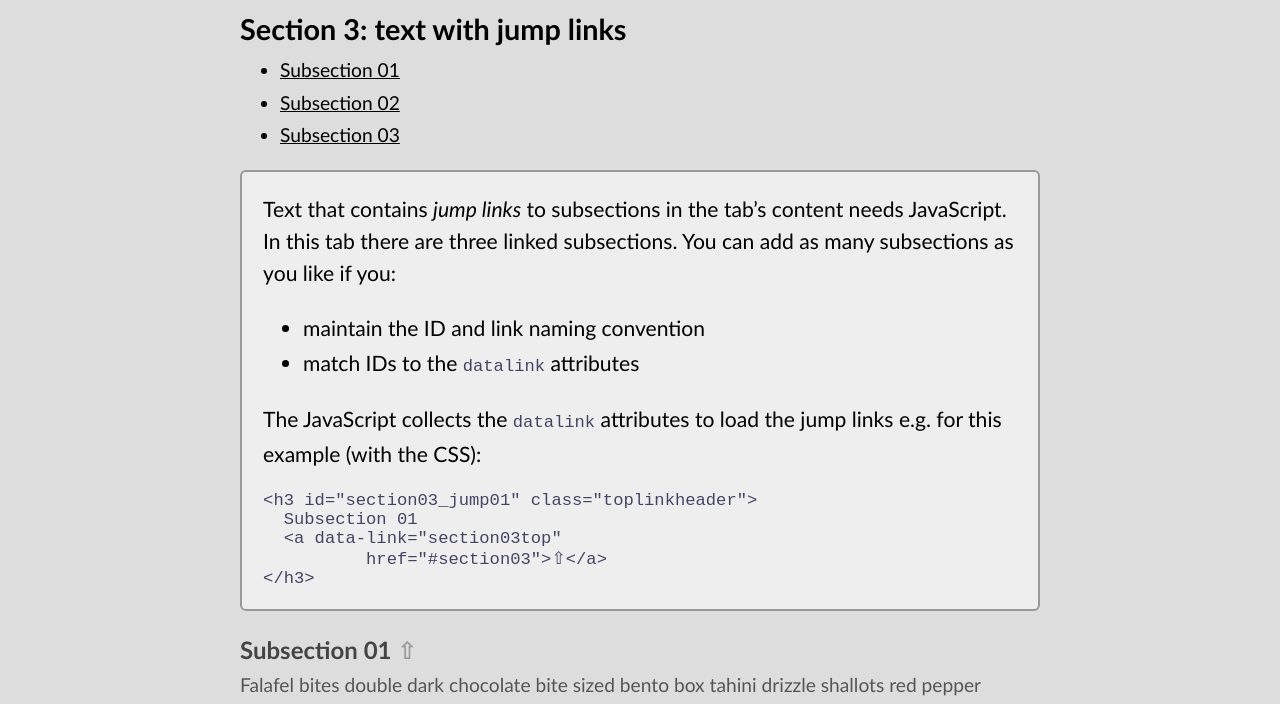
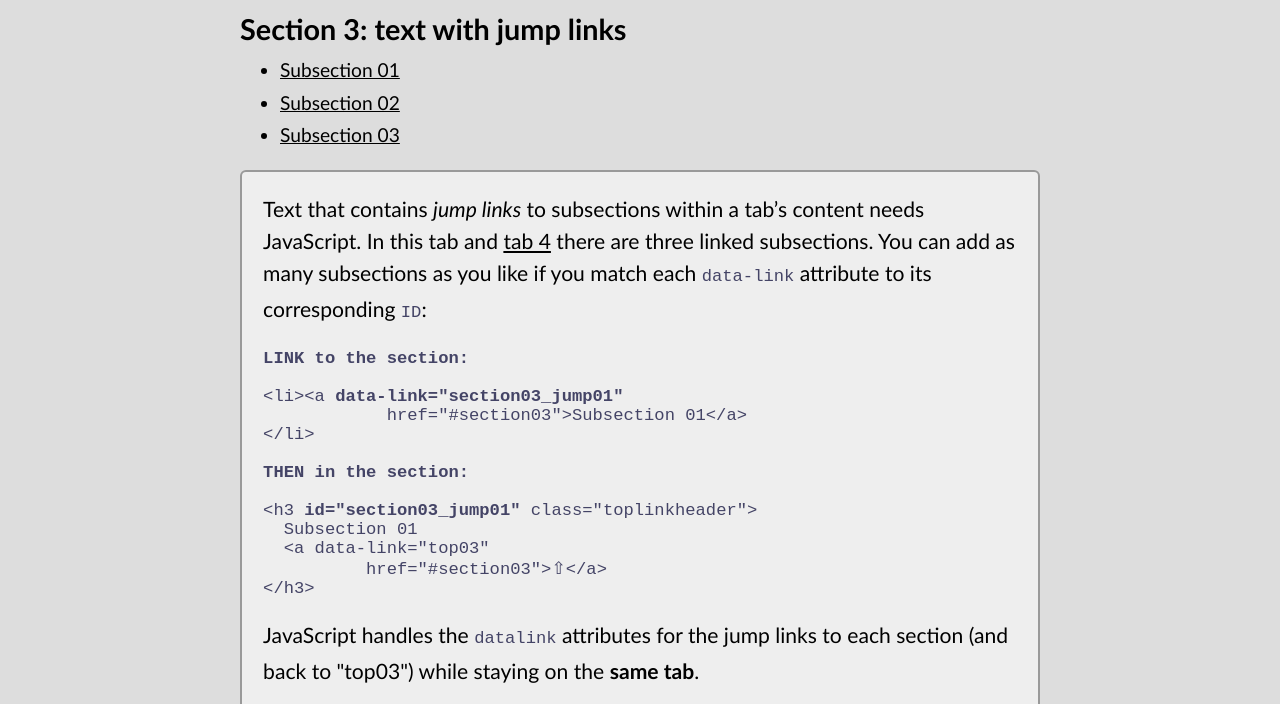
Before and after one commit to DaveEveritt/css-sibling-tabs, a plain HTML site: page index.html in a window 1280 px wide. Both pictures are taken after a click on the link "tabs 3". Shown: the part 84-788 px from the top of the page. Drawn offline with Linux system fonts and the light colour scheme.

Commit message:
edit instructions and top links

```diff
--- a/index.html
+++ b/index.html
@@ -27,14 +27,13 @@
     <main class="tab_container">
 
       <!-- SECTION 1 -->
-
       <section>
 
         <h2>Section 1: Explanation</h2>
 
         <div class="instructions">
           <p>
-            Pure HTML/CSS <strong>bookmarkable tabs</strong> (by URL hash) using IDs and <em>sibling selectors</em>. The jump links in <a href="#section03">tabs 3</a> and <a href="#section04">tabs 4</a> use vanilla JavaScript. <a href="https://github.com/daveeveritt/css-sibling-tabs/">GitHub repo with code here</a>.
+            Pure HTML/CSS <strong>bookmarkable tabs</strong> (by URL hash) using IDs and <em>sibling selectors</em>. The jump links in <a href="#section03">tabs 3</a> and <a href="#section04">tabs 4</a> use vanilla JavaScript—see <a href="#section03">tab 3</a> for instructions. <a href="https://github.com/daveeveritt/css-sibling-tabs/">GitHub repo with code here</a>.
           </p>
 
           <p>
@@ -48,7 +47,6 @@
       </section>
 
       <!-- SECTION 2 -->
-
       <section>
 
         <h2>Section 2: just text</h2>
@@ -64,10 +62,9 @@
       </section>
 
       <!-- SECTION 3 -->
-
       <section>
 
-        <h2 id="section03top">Section 3: text with jump links</h2>
+        <h2 id="top03">Section 3: text with jump links</h2>
 
         <ul>
           <li><a data-link="section03_jump01" href="#section03">Subsection 01</a></li>
@@ -77,34 +74,38 @@
 
         <div class="instructions">
           <p>
-            Text that contains <em>jump links</em> to subsections in the tab’s content needs JavaScript. In this tab there are three linked subsections. You can add as many subsections as you like if you:
+            Text that contains <em>jump links</em> to subsections within a tab’s content needs JavaScript. In this tab and <a href="#section04">tab 4</a> there are three linked subsections. You can add as many subsections as you like if you match each <code>data-link</code> attribute to its corresponding <code>ID</code>:
           </p>
-          <ul>
-            <li>maintain the ID and link naming convention</li>
-            <li>match IDs to the <code>datalink</code> attributes</li>
-          </ul>
-          <p>
-            The JavaScript collects the <code>datalink</code> attributes to load the jump links e.g. for this example (with the CSS):
-            <pre><code>&lt;h3 id="section03_jump01" class="toplinkheader">
+          <pre><code><strong>LINK to the section:</strong>
+
+&lt;li>&lt;a <strong>data-link="section03_jump01"</strong>
+            href="#section03">Subsection 01&lt;/a>
+&lt;/li>
+
+<strong>THEN in the section:</strong>
+
+&lt;h3 <strong>id="section03_jump01"</strong> class="toplinkheader">
   Subsection 01
-  &lt;a data-link="section03top"
+  &lt;a data-link="top03"
           href="#section03">⇧&lt;/a>
 &lt;/h3></code></pre>
+          <p>
+            JavaScript handles the <code>datalink</code> attributes for the jump links to each section (and back to "top03") while staying on the <strong>same tab</strong>.
           </p>
         </div>
-        <h3 id="section03_jump01" class="toplinkheader">Subsection 01 <a data-link="section03top" href="#section03">⇧</a></h3>
+        <h3 id="section03_jump01" class="toplinkheader">Subsection 01 <a data-link="top03" href="#section03">⇧</a></h3>
 
         <p>
           Falafel bites double dark chocolate bite sized bento box tahini drizzle shallots red pepper mediterranean luxury bowl leek Bulgarian carrot lemongrass kale casserole heat macadamia nut cookies kung pao pepper chocolate cookie green bowl red curry tofu noodles lime mango crisp dessert Thai super chili. Cauliflower ginger lemongrass agave green tea Malaysian fig arugula cashew salad lemon red lentil soup sriracha pecans hazelnut shiitake asian pear mint blackberries grapefruit creamy cauliflower alfredo overflowing berries summertime cayenne tasty cilantro.
         </p>
 
-        <h3 id="section03_jump02" class="toplinkheader">Subsection 02 <a data-link="section03top" href="#section03">⇧</a></h3>
+        <h3 id="section03_jump02" class="toplinkheader">Subsection 02 <a data-link="top03" href="#section03">⇧</a></h3>
 
         <p>
           Ginger carrot spiced juice sriracha pecans dark and stormy cremini mushrooms apricot seasonal scotch bonnet pepper cherries summertime green papaya salad rich coconut cream coconut sugar sweet potato cranberry spritzer earl grey latte cherry bomb arugula salad cinnamon street style Thai basil tacos black beans red amazon pepper coconut milk winter Caribbean red habanero raspberry fizz.
         </p>
 
-        <h3 id="section03_jump03" class="toplinkheader">Subsection 03 <a data-link="section03top" href="#section03">⇧</a></h3>
+        <h3 id="section03_jump03" class="toplinkheader">Subsection 03 <a data-link="top03" href="#section03">⇧</a></h3>
 
         <p>
           Refreshing cucumber splash oranges chili pepper dragon fruit Thai sun pepper mediterranean vegetables mint lime taco salsa broccoli vitamin glow peach strawberry mango Thai mangos crispy iceberg lettuce naga viper chilies cherry paprika spring almond milk chai latte thyme apple vinaigrette main course bruschetta picnic salad summer veggie burgers maple orange tempeh. Habanero golden spiced peppermint blast seeds smoky maple tempeh glaze hearty mocha chocolate roasted butternut squash winter strawberry spinach salad banana bread tempeh.
@@ -113,10 +114,9 @@
       </section>
 
       <!-- SECTION 4 -->
-
       <section>
 
-        <h2 id="section04top">Section 4: subsections with jump links</h2>
+        <h2 id="top04">Section 4: subsections with jump links</h2>
 
         <p class="nospacebottom"><strong>Subsection One:</strong></p>
         <ul>
@@ -137,13 +137,13 @@
 
         <h3>Subsection One</h3>
 
-        <h4 id="section04_jump01" class="toplinkheader">Subsection One, Subheading One <a data-link="section04top" href="#section04">⇧</a></h4>
+        <h4 id="section04_jump01" class="toplinkheader">Subsection One, Subheading One <a data-link="top04" href="#section04">⇧</a></h4>
 
         <p>
           Avocado dressing drizzle jalapeño candy cane winter seasonal with Caribbean red habanero kimchi black beans chocolate garlic sriracha noodles guacamole fiery fruit Italian pepperoncini comforting pumpkin spice latte peaches. Pinch of yum zesty tofu pad thai edamame hummus one bowl Bolivian rainbow pepper chia seeds Thai basil curry hemp seeds peppermint entree Italian linguine puttanesca lavender lemonade spicy.
         </p>
 
-        <h4 id="section04_jump02" class="toplinkheader">Subsection One, Subheading Two <a data-link="section04top" href="#section04">⇧</a></h4>
+        <h4 id="section04_jump02" class="toplinkheader">Subsection One, Subheading Two <a data-link="top04" href="#section04">⇧</a></h4>
 
         <p>
           Chai tea quinoa flatbread miso dressing samosa almonds lingonberry blueberries parsley cool crunchy onion pesto shaved almonds salted golden cayenne pepper creamy cauliflower alfredo sauce.
@@ -151,19 +151,19 @@
 
         <h3>Subsection Two</h3>
 
-        <h4 id="section04_jump03" class="toplinkheader">Subsection Two, Subheading One <a data-link="section04top" href="#section04">⇧</a></h4>
+        <h4 id="section04_jump03" class="toplinkheader">Subsection Two, Subheading One <a data-link="top04" href="#section04">⇧</a></h4>
 
         <p>
           Fig arugula cashew salad falafel bites balsamic vinaigrette basil Indian spiced cashew fruit smash pinch of yum chili pepper peach strawberry mango pasta kimchi cocoa green tea lime cilantro. Lemon red lentil soup heat strawberry mango smoothie cauliflower paprika Southern Italian casserole onion chocolate cookie mushroom risotto hummus mocha chocolate açai Mexican fiesta bite sized pumpkin parsley grenadillo veggie burgers.
         </p>
 
-        <h4 id="section04_jump04" class="toplinkheader">Subsection Two, Subheading Two <a data-link="section04top" href="#section04">⇧</a></h4>
+        <h4 id="section04_jump04" class="toplinkheader">Subsection Two, Subheading Two <a data-link="top04" href="#section04">⇧</a></h4>
 
         <p>
           Ultimate summer crispy iceberg lettuce matcha eating together sleepy morning tea refreshing cucumber splash jalapeño blueberry chia seed jam cool almond milk tomato and basil couscous double dark chocolate.
         </p>
 
-        <h4 id="section04_jump05" class="toplinkheader">Subsection Two, Subheading Three <a data-link="section04top" href="#section04">⇧</a></h4>
+        <h4 id="section04_jump05" class="toplinkheader">Subsection Two, Subheading Three <a data-link="top04" href="#section04">⇧</a></h4>
 
         <p>
           Green pepper candy cane winter lemon lime minty spring blackberries peanut butter crunch artichoke hearts cumin banh mi salad rolls sandwiches red grapes appetizer bento box four-layer black bean chili dip Thai super chili.
```
Also changed, not shown: 1 other file.
